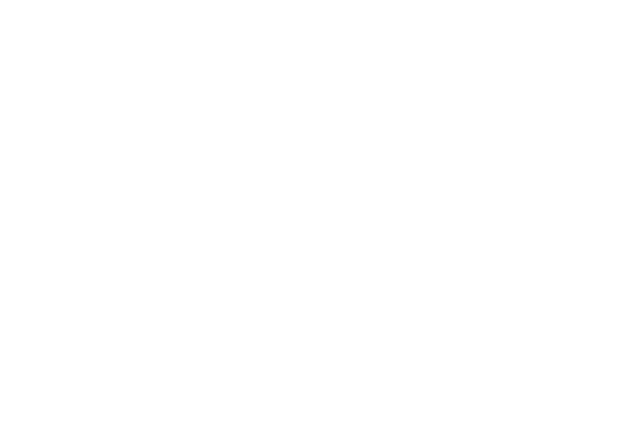
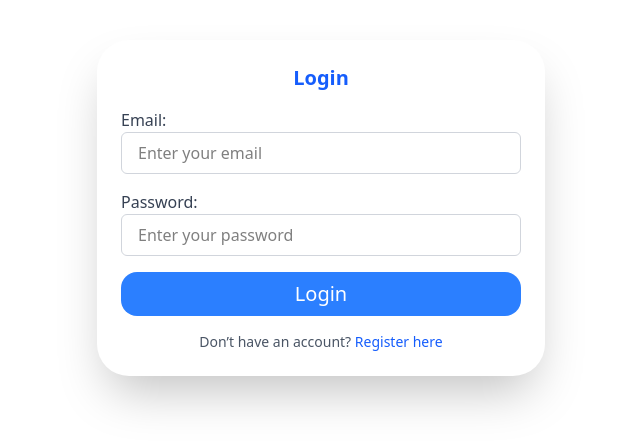
Before and after one commit to Saadaqmacalin/Mern-Stack-inventory-System, a React app in the folder frontend/: page /login in a window 1280 px wide. Before the commit this address had no page. Shown: the top 448 px of the page, without its empty margins (319-959 px from the left). Built offline with nearby package versions, Linux system fonts and the light colour scheme; the HTML template or start-up script is replaced by a standard one.

Commit message:
login build

```diff
--- a/frontend/src/App.jsx
+++ b/frontend/src/App.jsx
@@ -4,10 +4,12 @@
 import "./index.css";
 import MainLayout from "./Components/MainLayout";
 import Dashboard from "./Components/Dashboards/Dashboard";
+import Login from "./Components/User/Login";
 
 function App() {
   return (
     <Routes>
+      <Route path="/login" element={<Login/>}/>
       <Route element={<MainLayout />}>
         <Route path="/" element={<Dashboard />} />
         <Route path="/Users" element={<GetUsers />} />
--- a/frontend/src/Components/Dashboards/Dashboard.jsx
+++ b/frontend/src/Components/Dashboards/Dashboard.jsx
@@ -1,10 +1,28 @@
-import React from 'react'
-
+import React from "react";
 
 const Dashboard = () => {
   return (
-    <div>Dashboard</div>
-  )
-}
+    <div className="flex ml-30 mt-8 ">
 
-export default Dashboard
+      <div className="bg-indigo-500 text-2xl text-center  w-40 h-40 rounded-2xl">
+        <h2 className="p-15 text-white">0</h2>
+
+      </div>
+      <div className="bg-indigo-500 text-2xl text-center ml-12 w-40 h-40 rounded-2xl">
+        <h2 className="p-15 text-white">0</h2>
+      </div>
+      <div className="bg-indigo-500 text-2xl text-center ml-12 w-40 h-40 rounded-2xl">
+        <h2 className="p-15 text-white">0</h2>
+      </div>
+      <div className="bg-indigo-500 text-2xl text-center ml-12 w-40 h-40 rounded-2xl">
+        <h2 className="p-15 text-white">0</h2>
+      </div>
+      <div className="bg-indigo-500 text-2xl text-center ml-12 w-40 h-40 rounded-2xl">
+        <h2 className="p-15 text-white">0</h2>
+      </div>
+
+    </div>
+  );
+};
+
+export default Dashboard;
--- a/frontend/src/Components/Dashboards/Sidebar.jsx
+++ b/frontend/src/Components/Dashboards/Sidebar.jsx
@@ -14,10 +14,11 @@
   // receive user as prop
   return (
     <div className="w-60 min-h-screen bg-gray-800 text-white p-4">
+
       <h2 className="text-xl font-bold mb-6 text-indigo-400">
         Admin Dashboard
       </h2>
-  <hr className="text-gray-500" />
+      <hr className="text-gray-500" />
 
       {/* Navigation links */}
       <nav className="flex flex-col gap-2 mt-6">
@@ -125,7 +126,6 @@
           </div>
         </NavLink>
 
-
         <div className="mt-40 text-xl">
           {/* Conditional rendering */}
           {user ? (
@@ -135,7 +135,7 @@
               <h4>Logged as User</h4>
             )
           ) : (
-            <h4 className="text-gray-400 font-medium">logged as Admin  </h4>
+            <h4 className="text-gray-400 font-medium">logged as Admin </h4>
           )}
         </div>
       </nav>
--- /dev/null
+++ b/frontend/src/Components/User/Login.jsx
@@ -0,0 +1,119 @@
+import React, { useState } from "react";
+import axios from "axios";
+import { useNavigate } from "react-router-dom";
+
+const API_URL = "http://localhost:5000/api/users/login";
+
+const Login = () => {
+  const [formData, setFormData] = useState({
+    email: "",
+    password: "",
+  });
+
+  const [loading, setLoading] = useState(false);
+  const navigate = useNavigate();
+
+  // ✅ Handle input changes
+  const handleChange = (e) => {
+    setFormData({ ...formData, [e.target.name]: e.target.value });
+  };
+
+  // ✅ Handle form submit
+  const handleSubmit = async (e) => {
+    e.preventDefault();
+
+    // ✅ Validate before sending
+    if (!formData.email || !formData.password) {
+      alert("Please fill in both email and password.");
+      return;
+    }
+
+    try {
+      setLoading(true);
+      const res = await axios.post(API_URL, formData);
+
+      // ✅ If successful, store token and redirect
+      alert(res.data.message || "Login successful!");
+      localStorage.setItem("token", res.data.token);
+      localStorage.setItem("user", JSON.stringify(res.data.user));
+
+      navigate("/"); // redirect to home/dashboard
+    } catch (err) {
+      // ✅ Handle specific backend responses
+      if (err.response) {
+        const { status, data } = err.response;
+
+        if (status === 400) {
+          alert("Email and password are required.");
+        } else if (status === 401) {
+          alert(data.message || "Invalid email or password.");
+        } else {
+          alert(data.message || "Something went wrong.");
+        }
+      } else {
+        alert("Network error. Please try again later.");
+      }
+    } finally {
+      setLoading(false);
+    }
+  };
+
+  return (
+    <div className="bg-white w-full max-w-md mx-auto p-6 rounded-4xl shadow-2xl mt-10">
+      <h2 className="text-xl font-bold text-blue-600 text-center mb-4">Login</h2>
+
+      <form onSubmit={handleSubmit}>
+        <div className="mb-4">
+          <label htmlFor="email" className="font-medium text-gray-700">
+            Email:
+          </label>
+          <input
+            type="email"
+            name="email"
+            value={formData.email}
+            onChange={handleChange}
+            placeholder="Enter your email"
+            required
+            className="w-full font-light px-4 py-2 border border-gray-300 rounded-md focus:ring-2 focus:ring-blue-400 focus:outline-none"
+          />
+        </div>
+
+        <div className="mb-4">
+          <label htmlFor="password" className="font-medium text-gray-700">
+            Password:
+          </label>
+          <input
+            type="password"
+            name="password"
+            value={formData.password}
+            onChange={handleChange}
+            placeholder="Enter your password"
+            required
+            className="w-full font-light px-4 py-2 border border-gray-300 rounded-md focus:ring-2 focus:ring-blue-400 focus:outline-none"
+          />
+        </div>
+
+        <button
+          disabled={loading}
+          className={`text-center text-xl py-2 w-full rounded-2xl text-white ${
+            loading ? "bg-gray-400" : "bg-blue-500 hover:bg-indigo-400"
+          }`}
+        >
+          {loading ? "Logging in..." : "Login"}
+        </button>
+      </form>
+
+      <p className="text-sm text-gray-600 text-center mt-4">
+        Don’t have an account?{" "}
+        <span
+          onClick={() => navigate("/userRegistration")}
+          className="text-blue-600 cursor-pointer hover:underline"
+        >
+          Register here
+        </span>
+      </p>
+    </div>
+  );
+};
+
+export default Login;
--- a/frontend/src/Components/User/UserRegistration.jsx
+++ b/frontend/src/Components/User/UserRegistration.jsx
@@ -37,6 +37,7 @@
 
   const handleSubmit = async (e) => {
     e.preventDefault();
+
     try {
       setLoading(true);
 
@@ -45,15 +46,37 @@
         await axios.patch(`${API_URL}/${user._id}`, formData);
         alert("User updated successfully!");
       } else {
+        // ✅ Check if user already exists before creating
+        const checkRes = await axios.get(`${API_URL}?email=${formData.email}`);
+        if (Array.isArray(checkRes.data) && checkRes.data.length > 0) {
+          alert("⚠️ User already exists! Please use another email.");
+          setLoading(false);
+          return;
+        }
+
         // ✅ Create new user
         await axios.post(API_URL, formData);
-        alert("User registered successfully!");
+        alert("✅ User registered successfully!");
       }
 
       setLoading(false);
       navigate("/");
     } catch (err) {
-      alert("Error: " + err.message);
+      console.error("Error during registration:", err);
+
+      // ✅ Handle specific backend errors
+      if (err.response) {
+        if (err.response.status === 409) {
+          alert("⚠️ User already exists!");
+        } else if (err.response.data?.message?.toLowerCase().includes("exists")) {
+          alert("⚠️ User already exists!");
+        } else {
+          alert("❌ Error: " + (err.response.data?.message || "Something went wrong."));
+        }
+      } else {
+        alert("❌ Error: " + err.message);
+      }
+
       setLoading(false);
     }
   };
@@ -67,7 +90,7 @@
         </h2>
         <button
           className="flex gap-1 items-center font-semibold text-sm text-red-600 px-2 py-2 rounded-lg shadow"
-           onClick={()=>navigate("/Users")}
+          onClick={() => navigate("/Users")}
         >
           <FaTimes className="text-base" />
           <span>Close</span>
@@ -131,7 +154,7 @@
             name="Status"
             id="Status"
             value={formData.Status}
-            onChange={handleChange} // ✅ fixed
+            onChange={handleChange}
             className="text-sm font-extralight w-full px-4 py-2 border border-gray-300 rounded-md"
           >
             <option value="USER">USER</option>
@@ -141,10 +164,16 @@
 
         <button
           disabled={loading}
-          className="text-center text-xl py-2 w-full bg-blue-500 hover:bg-indigo-400 rounded-2xl text-white"
+          className={`text-center text-xl py-2 w-full rounded-2xl text-white ${
+            loading ? "bg-gray-400" : "bg-blue-500 hover:bg-indigo-400"
+          }`}
         >
           {loading ? "Processing..." : user ? "Update User" : "Register User"}
         </button>
+
+        <h4 className="text-blue600 font-extralight mt-3 ml-18">
+          Already have an account? <Link to="/login" className="text-blue-600 underline">Login</Link>
+        </h4>
       </form>
     </div>
   );
```
Also changed, not shown: 1 other file (tests, documents, lock files or other folders).
